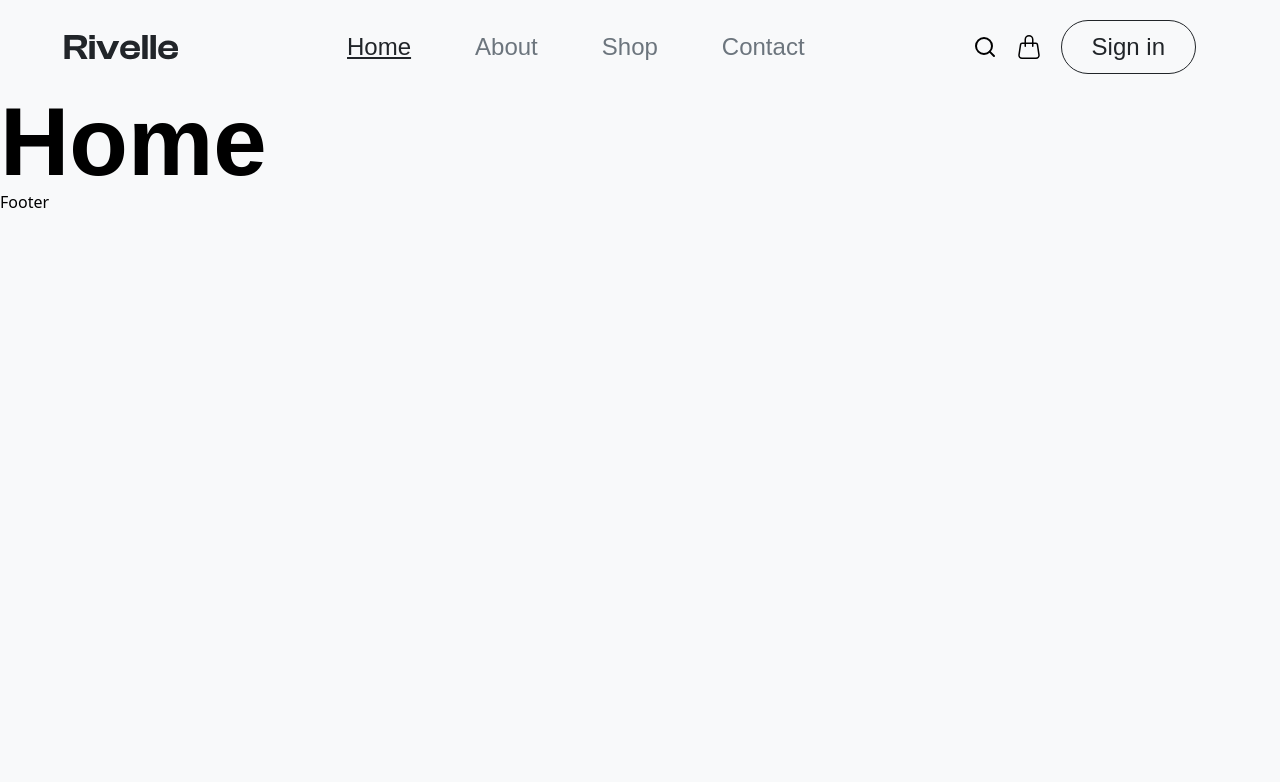
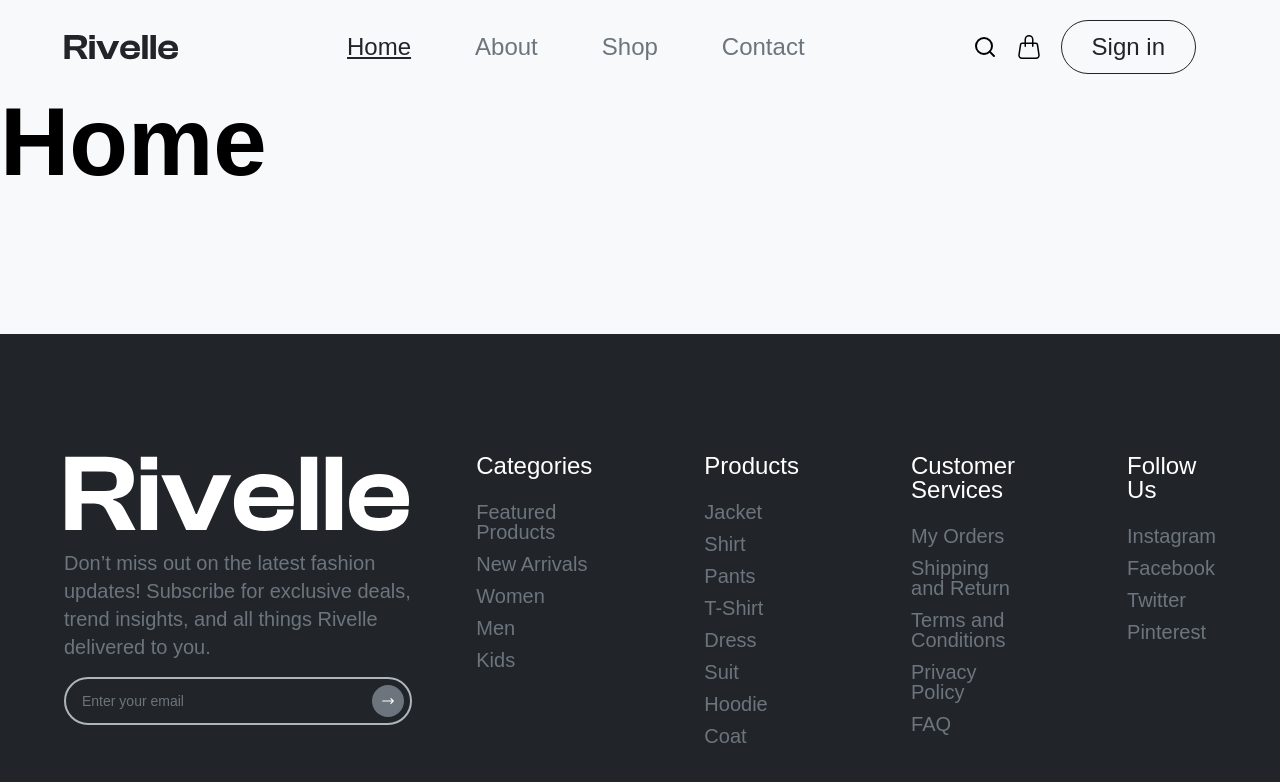
Before and after one commit to hamza-ouaddi/Rivelle, a React (Vite) app in the folder frontend/: page / in a window 1280 px wide. Shown: the top 782 px of the page. Built offline with nearby package versions, Linux system fonts and the light colour scheme.

Commit message:
build footer section for layout

```diff
--- a/frontend/src/components/layout/Footer.jsx
+++ b/frontend/src/components/layout/Footer.jsx
@@ -1,7 +1,102 @@
 import React from "react";
+import { Link } from "react-router";
+import RivelleLogo from "../../assets/images/rivelle-logo-white.svg";
+import { HiOutlineArrowNarrowRight } from "react-icons/hi";
+import {
+  categories,
+  customerServices,
+  navbarRoutes,
+  products,
+  socialMediaLinks,
+} from "../../lib/constants/route";
 
 function Footer() {
-  return <div>Footer</div>;
+  return (
+    <footer className="font-clashDisplay flex justify-between flex-col lg:flex-row gap-16 bg-dark-gray-2 px-5 md:px-16 py-[120px] mt-36">
+      <div className="max-w-[440px] space-y-4">
+        <Link to="/">
+          <img src={RivelleLogo} alt="Rivelle Logo" className="w-[404px]" />
+        </Link>
+        <p className="text-xl text-medium-gray-1">
+          Don’t miss out on the latest fashion updates! Subscribe for exclusive
+          deals, trend insights, and all things Rivelle delivered to you.
+        </p>
+
+        <div className="relative">
+          <input
+            type="email"
+            placeholder="Enter your email"
+            className="w-full bg-transparent text-sm text-white-2 placeholder-medium-gray-1 border-2 border-gray rounded-full pl-4 py-3 focus:outline-none focus:bg-dark-gray-1 transition-all caret-white"
+          />
+
+          <button
+            aria-label="Subscribe"
+            className="absolute right-2 top-2 w-8 h-8 bg-medium-gray-1 rounded-full"
+          >
+            <HiOutlineArrowNarrowRight
+              size={14}
+              color="white"
+              className="mx-auto"
+            />
+          </button>
+        </div>
+      </div>
+
+      <div className="font-normal flex items-center md:items-start flex-col md:flex-row gap-16 xl:gap-28 text-xl text-medium-gray-1 ">
+        <ul className="leading-[100%] text-center md:text-left">
+          <li className="font-medium text-white text-2xl mb-6 leading-[100%]">
+            Categories
+          </li>
+          {categories.map((category) => (
+            <li className="mb-3">
+              <Link key={category.label} to={category.url}>
+                {category.label}
+              </Link>
+            </li>
+          ))}
+        </ul>
+
+        <ul className="leading-[100%] text-center md:text-left">
+          <li className="font-medium text-white text-2xl mb-6 leading-[100%]">
+            Products
+          </li>
+          {products.map((product) => (
+            <li className="mb-3">
+              <Link key={product.label} to={product.url}>
+                {product.label}
+              </Link>
+            </li>
+          ))}
+        </ul>
+
+        <ul className="leading-[100%] text-center md:text-left">
+          <li className="font-medium text-white text-2xl mb-6 leading-[100%]">
+            Customer Services
+          </li>
+          {customerServices.map((service) => (
+            <li className="mb-3">
+              <Link key={service.label} to={service.url}>
+                {service.label}
+              </Link>
+            </li>
+          ))}
+        </ul>
+
+        <ul className="leading-[100%] text-center md:text-left">
+          <li className="font-medium text-white text-2xl mb-6 leading-[100%]">
+            Follow Us
+          </li>
+          {socialMediaLinks.map((socialMedia) => (
+            <li className="mb-3">
+              <Link key={socialMedia.label} to={socialMedia.url}>
+                {socialMedia.label}
+              </Link>
+            </li>
+          ))}
+        </ul>
+      </div>
+    </footer>
+  );
 }
 
 export default Footer;
--- a/frontend/src/lib/constants/route.js
+++ b/frontend/src/lib/constants/route.js
@@ -16,3 +16,103 @@ export const navbarRoutes = [
     url: "/contact",
   },
 ];
+
+export const categories = [
+  {
+    label: "Featured Products",
+    url: "/featured-products",
+  },
+  {
+    label: "New Arrivals",
+    url: "/new-arrivals",
+  },
+  {
+    label: "Women",
+    url: "/women",
+  },
+  {
+    label: "Men",
+    url: "/men",
+  },
+  {
+    label: "Kids",
+    url: "/kids",
+  },
+];
+
+export const products = [
+  {
+    label: "Jacket",
+    url: "/products/jacket",
+  },
+  {
+    label: "Shirt",
+    url: "/products/shirt",
+  },
+  {
+    label: "Pants",
+    url: "/products/pants",
+  },
+  {
+    label: "T-Shirt",
+    url: "/products/t-shirt",
+  },
+  {
+    label: "Dress",
+    url: "/products/dress",
+  },
+  {
+    label: "Suit",
+    url: "/products/suit",
+  },
+  {
+    label: "Hoodie",
+    url: "/products/hoodie",
+  },
+  {
+    label: "Coat",
+    url: "/products/coat",
+  },
+];
+
+export const customerServices = [
+  {
+    label: "My Orders",
+    url: "/my-orders",
+  },
+  {
+    label: "Shipping and Return",
+    url: "/shipping-return",
+  },
+  {
+    label: "Terms and Conditions",
+    url: "/products/terms-conditions",
+  },
+  {
+    label: "Privacy Policy",
+    url: "/privacy-policy",
+  },
+  {
+    label: "FAQ",
+    url: "/faq",
+  },
+];
+
+export const socialMediaLinks = [
+  {
+    label: "Instagram",
+    url: "https://www.instagram.com/",
+  },
+  {
+    label: "Facebook",
+    url: "https://www.facebook.com/",
+  },
+  {
+    label: "Twitter",
+    url: "https://x.com/home",
+  },
+  {
+    label: "Pinterest",
+    url: "https://www.pinterest.com/",
+  },
+];
```
Also changed, not shown: frontend/src/assets/images/rivelle-logo-white.svg (added).
